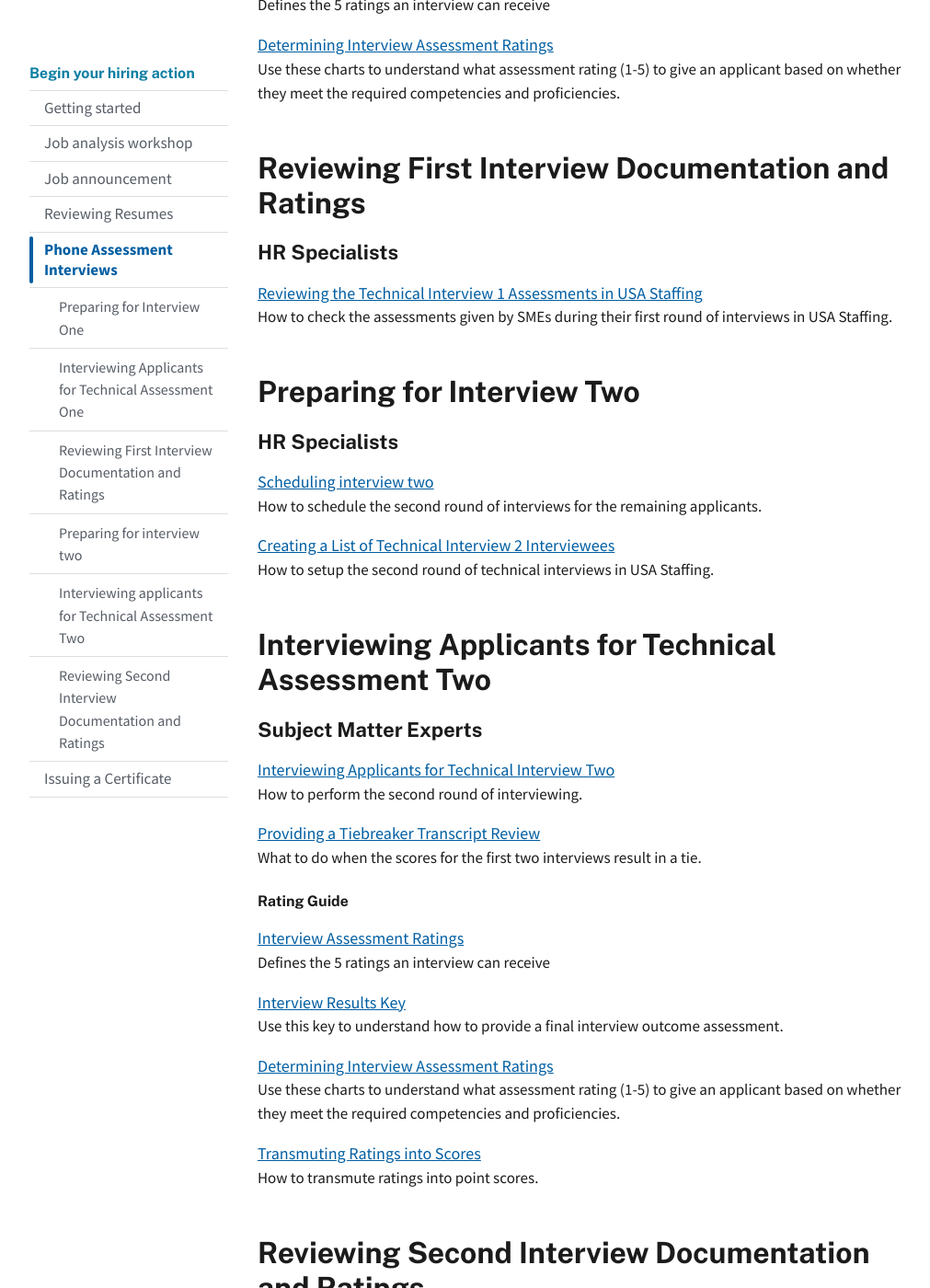
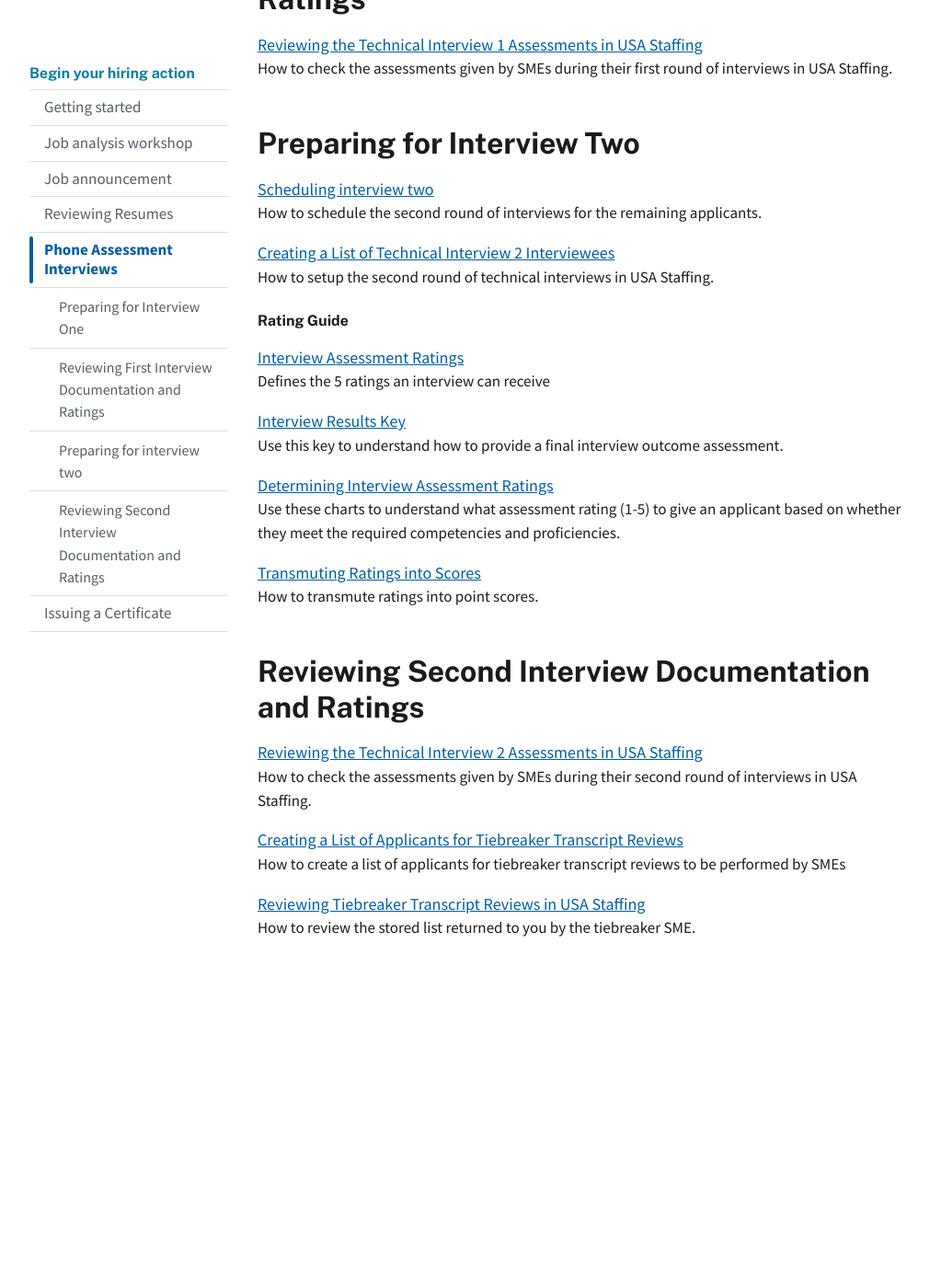
Before and after one commit to usds/SME-QA-Website, a Jekyll site: the page built from pages/phases/phone-assessment-interviews.html, in a window 1280 px wide and 1400 px high, scrolled down 1233 px. Shown: the whole window at 92% size, without its empty margins (128-1139 px from the left). Built offline with Jekyll 4.4.1, drawn with Linux system fonts in a browser that asks for light colours; after the commit the page ends 2408 px from its top, so only the background shows below that; some of the changed text lies outside the part shown.

Commit message:
Removes SME content from phone interview phase.

```diff
--- a/_data/navigation.yml
+++ b/_data/navigation.yml
@@ -63,14 +63,10 @@ hiring-phases:
     subnav:
     - text: Preparing for Interview One
       href: "/hiring-phases/first-interview/#preparing-for-interview-one"
-    - text: Interviewing Applicants for Technical Assessment One
-      href: "/hiring-phases/first-interview/#interviewing-applicants-for-technical-assessment-one"
     - text: Reviewing First Interview Documentation and Ratings
       href: "/hiring-phases/first-interview/#reviewing-first-interview-documentation-and-ratings"
     - text: Preparing for interview two
       href: "/hiring-phases/second-interview/#preparing-for-interview-two"
-    - text: Interviewing applicants for Technical Assessment Two
-      href: "/hiring-phases/second-interview/#interviewing-applicants-for-technical-assessment-two"
     - text: Reviewing Second Interview Documentation and Ratings
       href: "/hiring-phases/second-interview/#reviewing-second-interview-documentation-and-ratings"
   - text: Issuing a Certificate
--- a/pages/phases/phone-assessment-interviews.html
+++ b/pages/phases/phone-assessment-interviews.html
@@ -36,22 +36,9 @@ roles: [Human Resources, Subject-Matter-Experts]
 <h2 id="preparing-for-interview-one">
   Preparing for Interview One
 </h2>
-<h3 id="hr-specialists-1">HR Specialists</h3>
 {% assign hr-tasks = site.hr-tasks | where: "phase","first-interview" | where: "sub-phase","preparing-for-interview-one" | where: "role","hr" %}
 <dl class="chp-page-list">
   {% for task in hr-tasks %}
-  <dt class="chp-page-list__title"><a href="{{ site.baseurl }}{{ task.permalink }}">{{ task.title }}</a></dt>
-  <dd class="chp-page-list__desc">{{ task.description }}</dd>
-  {% endfor %}
-</dl>
-
-<h2 id="interviewing-applicants-for-technical-assessment-one">
-  Interviewing Applicants for Technical Assessment One
-</h2>
-<h3 id="smes">Subject Matter Experts</h3>
-{% assign sme-tasks = site.sme-tasks | where: "phase","first-interview" | where: "sub-phase","interviewing-applicants-for-technical-assessment-one" | where: "role","sme" %}
-<dl class="chp-page-list">
-  {% for task in sme-tasks %}
   <dt class="chp-page-list__title"><a href="{{ site.baseurl }}{{ task.permalink }}">{{ task.title }}</a></dt>
   <dd class="chp-page-list__desc">{{ task.description }}</dd>
   {% endfor %}
@@ -69,7 +56,6 @@ roles: [Human Resources, Subject-Matter-Experts]
 <h2 id="reviewing-first-interview-documentation-and-ratings">
   Reviewing First Interview Documentation and Ratings
 </h2>
-<h3 id="hr-specialists-2">HR Specialists</h3>
 {% assign hr-tasks = site.hr-tasks | where: "phase","first-interview" | where: "sub-phase","reviewing-first-interview-documentation-and-ratings" | where: "role","hr" %}
 <dl class="chp-page-list">
   {% for task in hr-tasks %}
@@ -81,23 +67,9 @@ roles: [Human Resources, Subject-Matter-Experts]
 <h2 id="preparing-for-interview-two">
   Preparing for Interview Two
 </h2>
-<h3 id="hr-specialists-1">HR Specialists</h3>
 {% assign hr-tasks = site.hr-tasks | where: "phase","second-interview" | where: "sub-phase","preparing-for-interview-two" | where: "role","hr" %}
 <dl class="chp-page-list">
   {% for task in hr-tasks %}
-  <dt class="chp-page-list__title"><a href="{{ site.baseurl }}{{ task.permalink }}">{{ task.title }}</a></dt>
-  <dd class="chp-page-list__desc">{{ task.description }}</dd>
-  {% endfor %}
-</dl>
-
-
-<h2 id="interviewing-applicants-for-technical-assessment-two">
-  Interviewing Applicants for Technical Assessment Two
-</h2>
-<h3 id="smes">Subject Matter Experts</h3>
-{% assign sme-tasks = site.sme-tasks | where: "phase","second-interview" | where: "sub-phase","interviewing-applicants-for-technical-assessment-two" | where: "role","sme" %}
-<dl class="chp-page-list">
-  {% for task in sme-tasks %}
   <dt class="chp-page-list__title"><a href="{{ site.baseurl }}{{ task.permalink }}">{{ task.title }}</a></dt>
   <dd class="chp-page-list__desc">{{ task.description }}</dd>
   {% endfor %}
@@ -115,7 +87,6 @@ roles: [Human Resources, Subject-Matter-Experts]
 <h2 id="reviewing-second-interview-documentation-and-ratings">
   Reviewing Second Interview Documentation and Ratings
 </h2>
-<h3 id="hr-specialists-2">HR Specialists</h3>
 {% assign hr-tasks = site.hr-tasks | where: "phase","second-interview" | where: "sub-phase","reviewing-second-interview-documentation-and-ratings" | where: "role","hr" %}
 <dl class="chp-page-list">
   {% for task in hr-tasks %}
```
